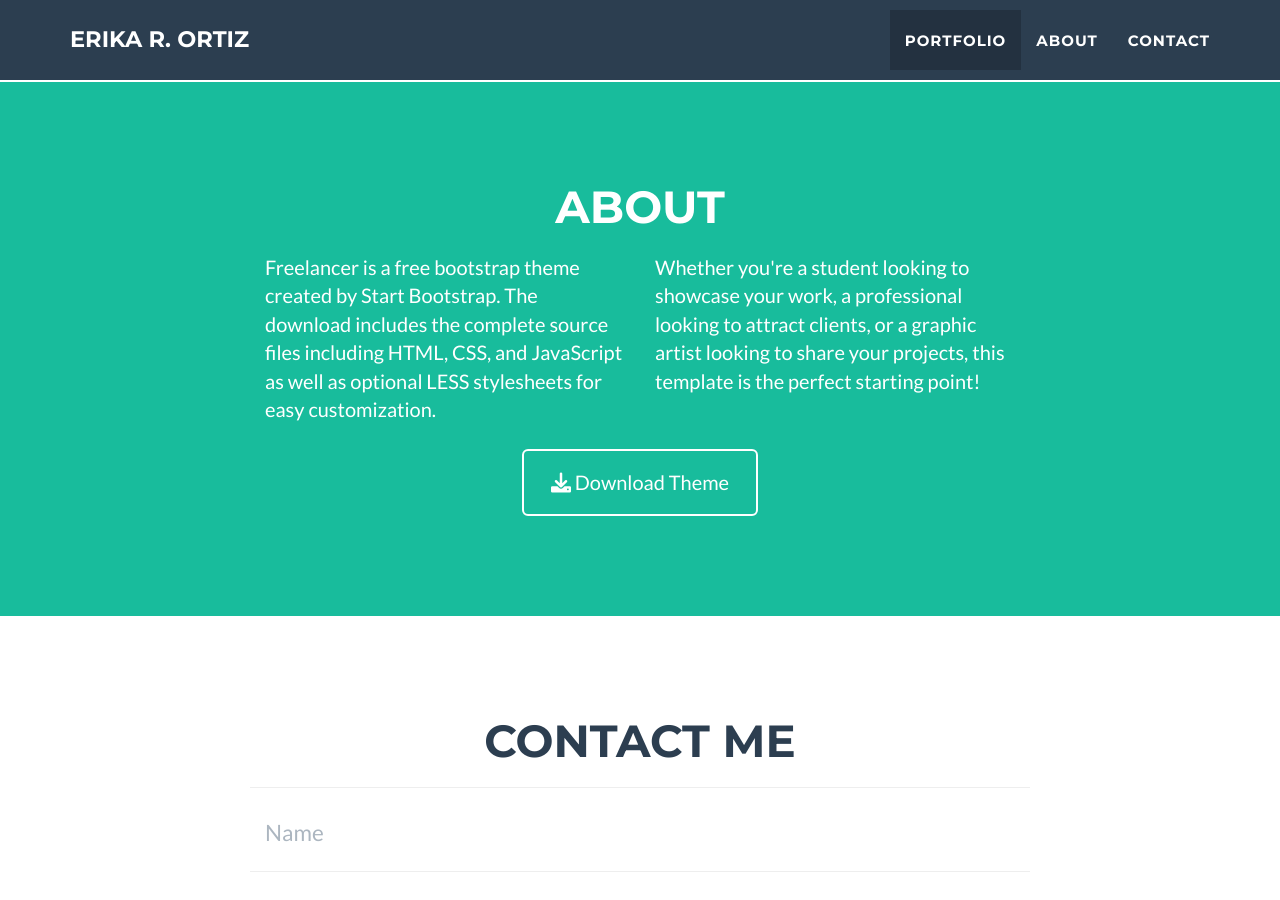
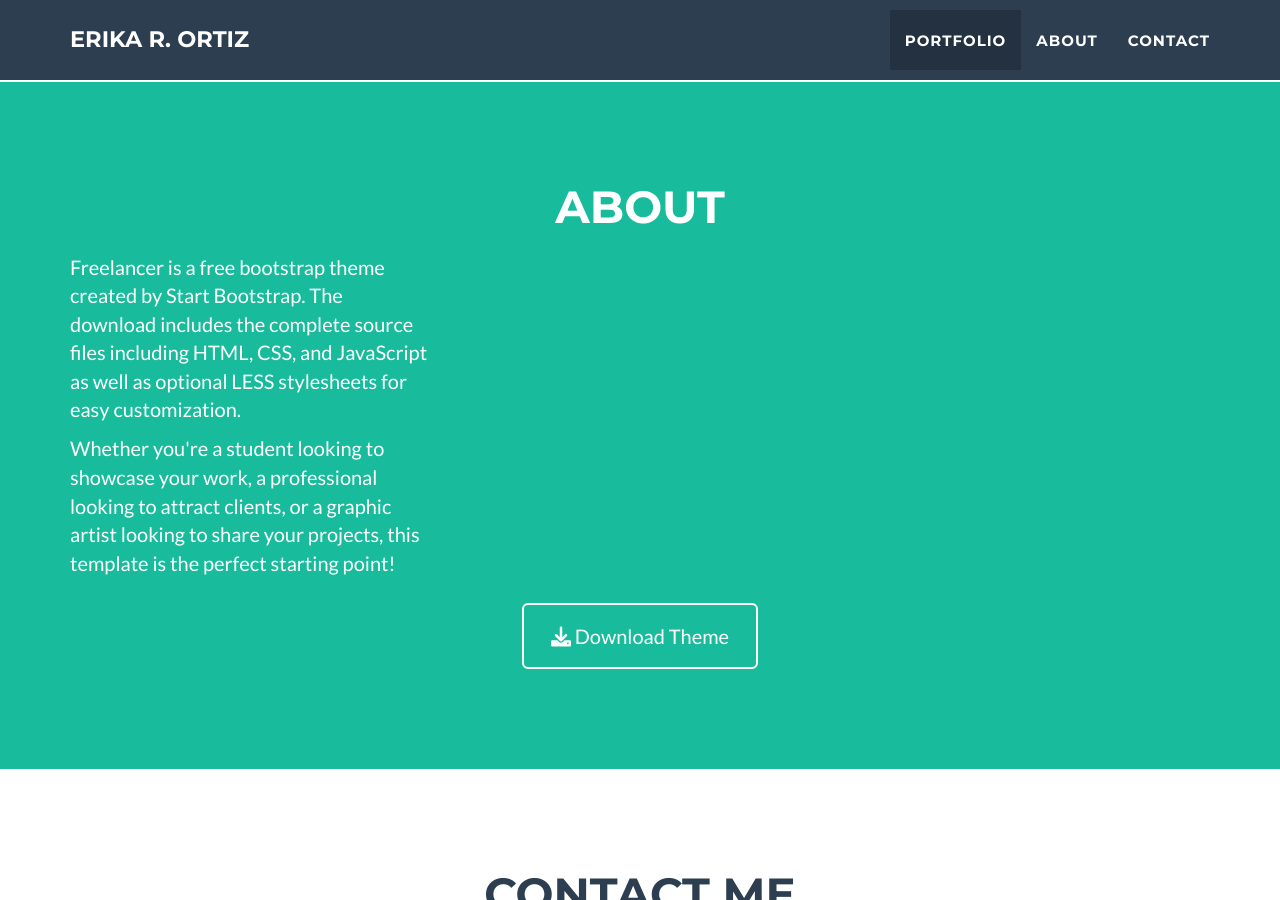
Before and after one commit to Erika-Ortiz/Erika-Ortiz.github.io, a Jekyll site: the page built from _posts/2014-07-18-project-1.markdown, in a window 1280 px wide and 900 px high, scrolled down 1664 px. Built offline with Jekyll 4.4.1, drawn with Linux system fonts in a browser that asks for light colours.

Commit message:
about section

```diff
--- a/_includes/about.html
+++ b/_includes/about.html
@@ -8,7 +8,14 @@
       </div>
     </div>
     <div class="row">
-      <div class="col-lg-4 col-lg-offset-2">
+      <div class="col-lg-4">
+        <p>Freelancer is a free bootstrap theme created by Start Bootstrap. The download includes the complete
+            source files including HTML, CSS, and JavaScript as well as optional LESS stylesheets for easy
+            customization.</p>
+        <p>Whether you're a student looking to showcase your work, a professional looking to attract clients, or
+            a graphic artist looking to share your projects, this template is the perfect starting point! </p>
+    </div>
+      <!-- <div class="col-lg-4 col-lg-offset-2">
         <p>Freelancer is a free bootstrap theme created by Start Bootstrap. The download includes the complete
           source files including HTML, CSS, and JavaScript as well as optional LESS stylesheets for easy
           customization.</p>
@@ -16,7 +23,7 @@
       <div class="col-lg-4">
         <p>Whether you're a student looking to showcase your work, a professional looking to attract clients, or
           a graphic artist looking to share your projects, this template is the perfect starting point! </p>
-      </div>
+      </div> -->
       <div class="col-lg-8 col-lg-offset-2 text-center">
         <a href="" class="btn btn-lg btn-outline">
           <i class="fa fa-download"></i> Download Theme
```
